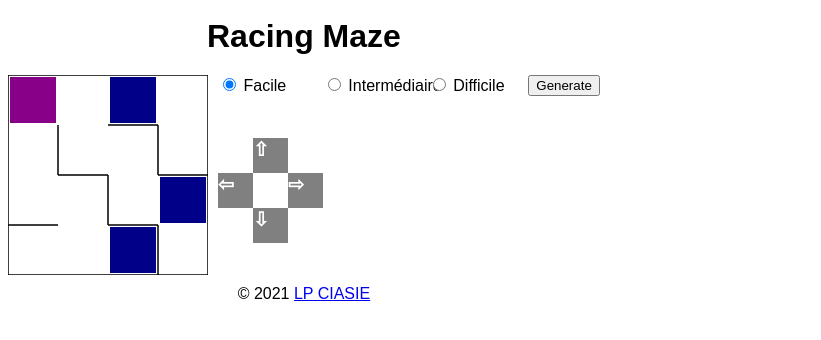
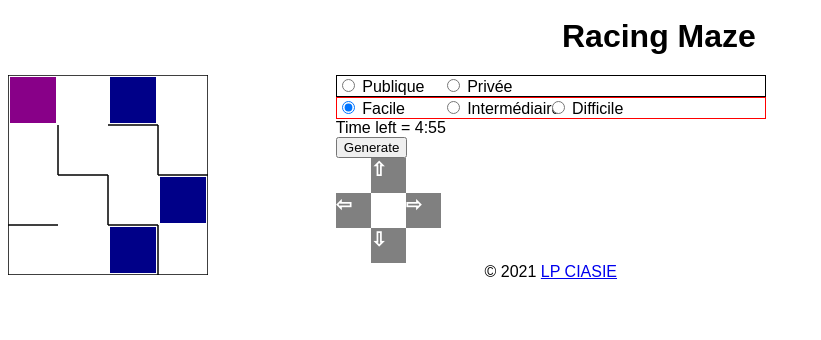
Before and after one commit to RichardJohnRx/RacingMaze, a plain HTML site: page index.html in a window 1280 px wide. Shown: the whole page, without its empty margins (0-821 px from the left). Drawn offline with Linux system fonts and the light colour scheme; a web font is replaced by a local one.

Commit message:
Le Timer

```diff
--- a/css/styles.css
+++ b/css/styles.css
@@ -109,3 +109,20 @@ footer > a:hover {
 		grid-template-rows: max-content max-content max-content max-content;
 	}
 }
+
+#typePartie{
+	border: 1px solid black;
+}
+
+#niveauJeu{
+	border: 1px solid red;
+}
+
+/*
+.controls{
+	display: none;
+}
+#mainForm{
+	display: none;
+}
+*/
--- a/index.html
+++ b/index.html
@@ -8,14 +8,18 @@
 		<title>htmlMaze</title>
 	</head>
 	<body onload="onLoad();" >
-		<header>Racing Maze</header>
+		<header style="text-align: center;margin-left: 17em;">Racing Maze</header>
 		<canvas id="mainForm"
 			>Votre navigateur ne supporte pas l'application...</canvas
 		>
-		<!--Facile : Columns=4  &&  Rows=4  &&  Chests=3 -->
-		<!--Intermediaire : Columns=8  &&  Rows=8  &&  Chests=5 -->
-		<!--Difficile : Columns=11  &&  Rows=11  &&  Chests=7 -->
-		<div class="container" style="display:flex;">
+
+		<div class="container">
+			<div id="typePartie">
+				<input id="typePublique" type="radio" name="rtoggle" value="Publique" />
+				<label for="menuFacile">Publique</label>
+				<input id="typePrivee" type="radio" name="rtoggle" value="Privee" />
+				<label for="menuFacile">Privée</label>
+			</div>
 			<div id="niveauJeu">
 				<input id="menuFacile" type="radio" name="rtoggle" value="Facile" />
 				<label for="menuFacile">Facile</label>
@@ -24,13 +28,9 @@
 				<input id="menuDifficile" type="radio" name="rtoggle" value="Difficile" />
 				<label for="menuDifficile">Difficile</label>
 			</div>
+			<div>Time left = <span id="timer"></span>
 			<div class="settings">
-				<!--<label for="cols">Columns:</label>
-				<input id="cols" type="text" size="5" value="3" /><br />
-				<label for="rows">Rows:</label>
-				<input id="rows" type="text" size="5" value="3" /><br />
-				<label for="rows">Chests:</label>
-				<input id="chests" type="text" size="5" value="3" /><br />-->
+
 				<input id="generate" type="button" value="Generate" />
 			</div>
 		</div>
@@ -40,7 +40,7 @@
 			<div id="down" class="down">&#8681;</div>
 			<div id="left" class="left">&#8678;</div>
 		</div>
-		<footer style="">
+		<footer >
 			&copy; 2021
 			<a href="#"
 				>LP CIASIE</a
--- a/js/script.js
+++ b/js/script.js
@@ -6,6 +6,11 @@ let mazeWidth;
 let player;
 // Variable pour stocker tous les coffres
 let chests = [];
+// Variables pour le chronometre
+let secondes = 0;
+let minutes = 0;
+let on = false;
+let reset = false;
 
 class Player {
 	constructor() {
@@ -54,6 +59,7 @@ class Maze {
 	}
 
 	generate() {
+
 		// On vide d'abord le tableau des coffres pour éviter qu'ils se cumulent à l'infini lorsqu'on génère un nouveau labyrinthe
 		chests = [];
 
@@ -167,6 +173,11 @@ class Maze {
 			chests.push(this.cells[randomCol][randomRow]);
 		}
 		this.redraw();
+
+		alert("Le jeu commence !! n'oubliez pas le temps");
+
+
+
 	}
 
 	hasUnvisited() {
@@ -253,7 +264,7 @@ class Maze {
 			// S'il reste encore des coffres, on affiche combien il en reste
 			if (chests.length > 0) {
 				alert(
-					"Il manque " +
+					"Il vous manque " +
 						chests.length +
 						" coffres pour pouvoir sortir du labyrinthe."
 				);
@@ -411,9 +422,7 @@ function onKeyDown(event) {
 	}
 	maze.redraw();
 }
-
 function onLoad() {
-	alert('hello');
 	canvas = document.getElementById("mainForm");
 	ctx = canvas.getContext("2d");
 
@@ -431,6 +440,30 @@ function onLoad() {
 		maze = new Maze(col, row, size, chest);
 	}
 
+	//La partie qui va chronometrée le jeu (TIMER) :
+
+	document.getElementById('timer').innerHTML = 005 + ":" + 01;
+	alert('GO !');
+	startTimer();
+	function startTimer() {
+		var presentTime = document.getElementById('timer').innerHTML;
+		var timeArray = presentTime.split(/[:]+/);
+		var m = timeArray[0];
+		var s = checkSecond((timeArray[1] - 1));
+		if(s==59){m=m-1}
+
+		document.getElementById('timer').innerHTML =
+			m + ":" + s;
+		console.log(m)
+		setTimeout(startTimer, 1000);
+	}
+
+	function checkSecond(sec) {
+		if (sec < 10 && sec >= 0) {sec = "0" + sec};
+		if (sec < 0) {sec = "59"};
+		return sec;
+	}
+	// Les evenements :
 	document.addEventListener("keydown", onKeyDown);
 	document.getElementById("generate").addEventListener("click", onClick);
 	document.getElementById("up").addEventListener("click", onControlClick);
```
